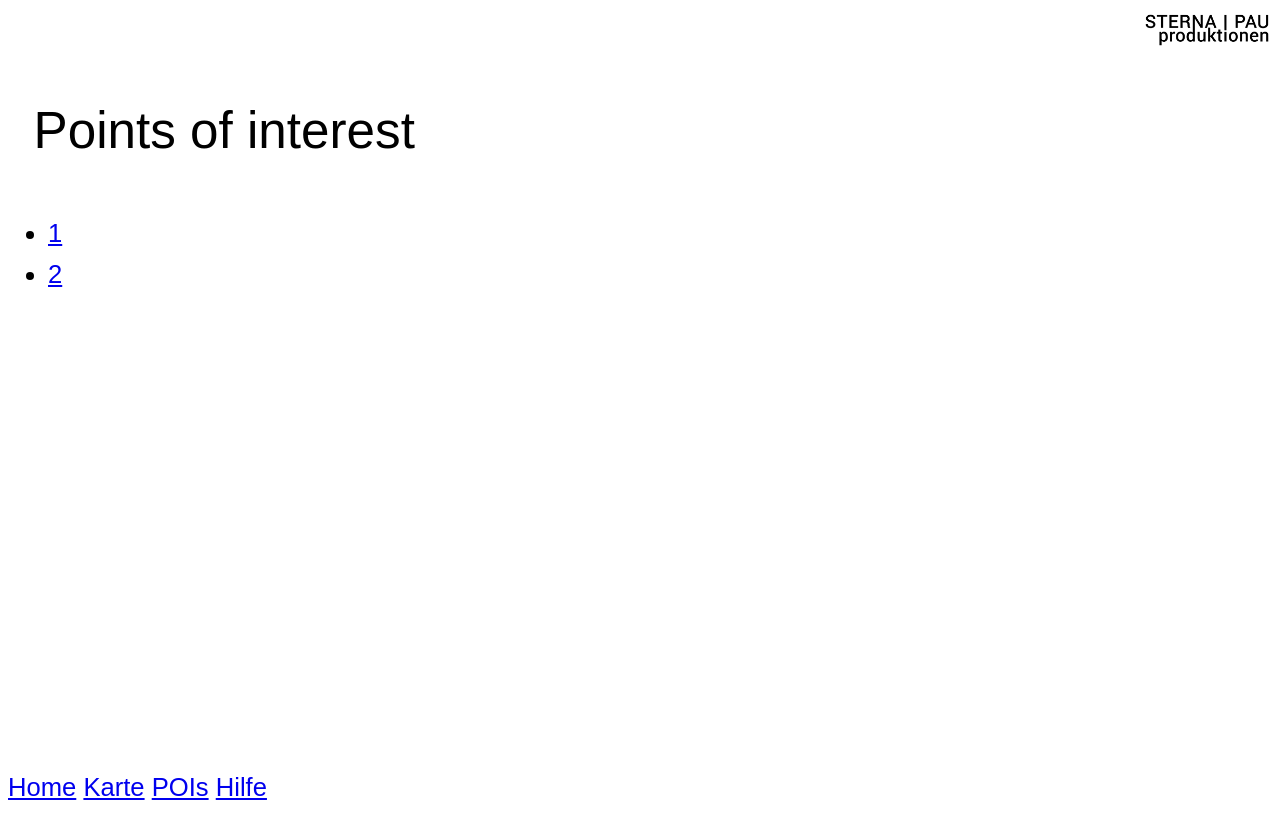
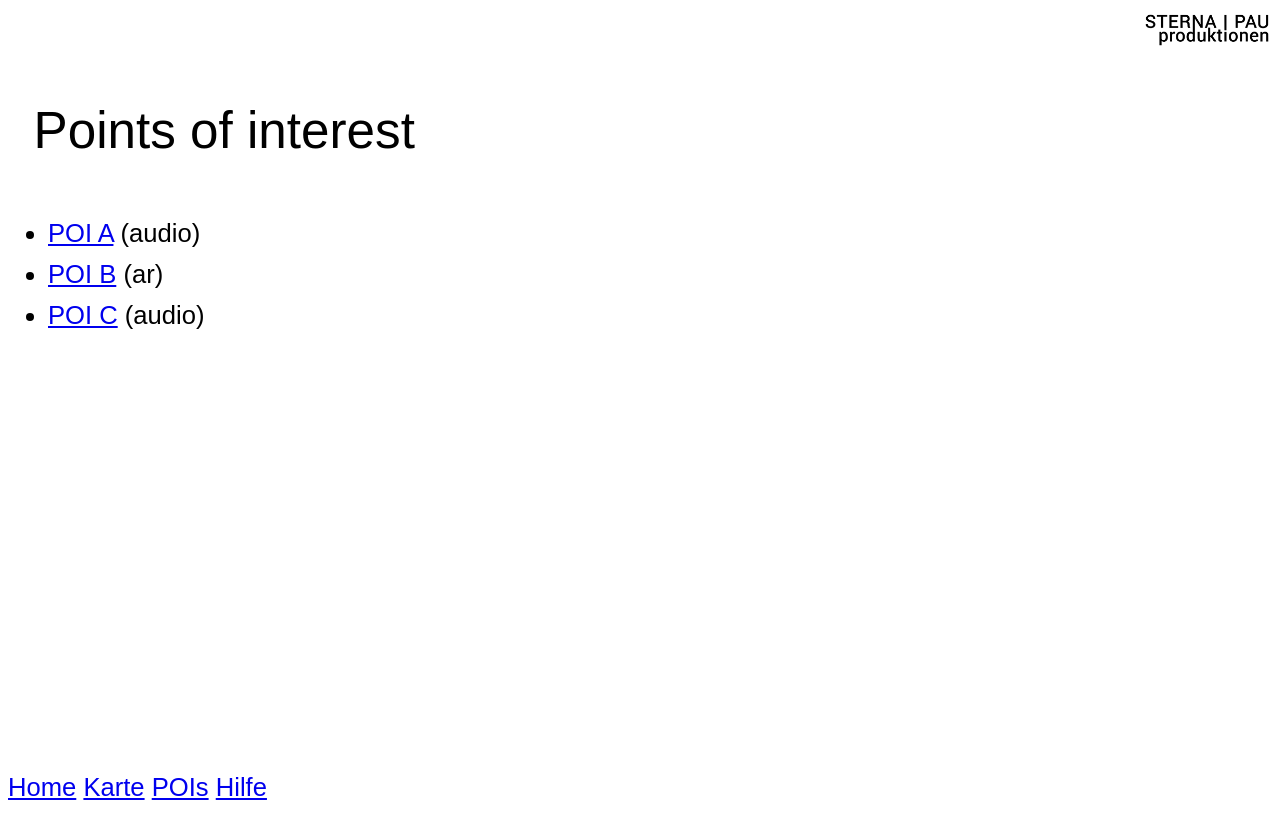
Before and after one commit to lislis/ostpark-walk, a SvelteKit app: page /poi in a window 1280 px wide. Built offline with nearby package versions, Linux system fonts and the light colour scheme.

Commit message:
add poi marker

```diff
--- a/src/lib/data/data.json
+++ b/src/lib/data/data.json
@@ -2,11 +2,21 @@
   "pois": [
     {
     "id": 1,
-    "type": "audio"
+    "type": "audio",
+    "title": "POI A",
+    "coords": [51.510913, 7.490240]
   },
     {
     "id": 2,
-    "type": "ar"
+    "type": "ar",
+    "title": "POI B",
+    "coords": [51.508440, 7.492021]
+  },
+    {
+    "id": 3,
+    "type": "audio",
+    "title": "POI C",
+    "coords": [51.510090, 7.494993]
   }
   ]
 }
--- a/src/routes/poi/+page.svelte
+++ b/src/routes/poi/+page.svelte
@@ -7,7 +7,7 @@
 
 <ul>
 {#each data.pois as poi}
-   <li><a href="/poi/{poi.id}">{poi.id}</a></li>
+   <li><a href="/poi/{poi.id}">{poi.title}</a> ({poi.type})</li>
 {:else}
   <li>Keine da</li>
 {/each}
```
Also changed, not shown: src/routes/karte/+page.svelte (+5 -4 lines).
